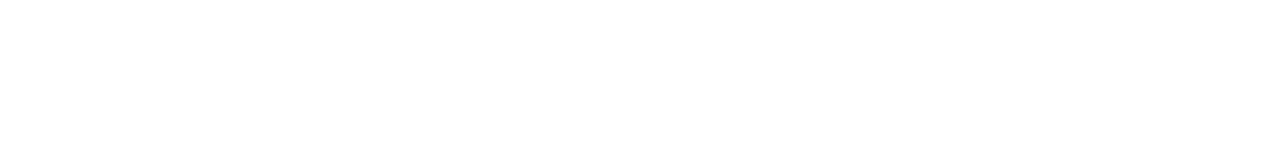
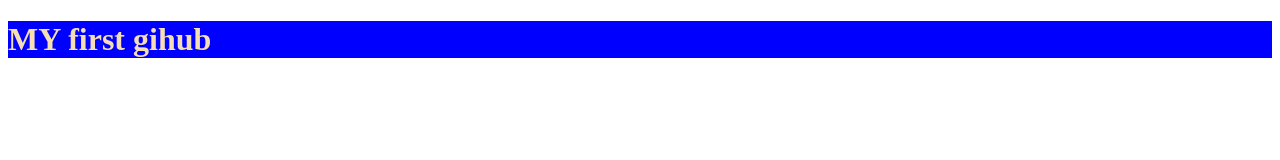
Before and after one commit to safin878/modul-2, a plain HTML site: page index.html in a window 1280 px wide. Drawn offline with Linux system fonts and the light colour scheme.

Commit message:
addede commit

```diff
--- a/index.css
+++ b/index.css
@@ -0,0 +1,4 @@
+h1{
+    color: wheat;
+    background-color: blue;
+}
--- a/index.html
+++ b/index.html
@@ -3,9 +3,10 @@
 <head>
     <meta charset="UTF-8">
     <meta name="viewport" content="width=device-width, initial-scale=1.0">
-    <title>First github repo</title>
+    <title>First github repo </title>
+    <link rel="stylesheet" href="index.css">
 </head>
 <body>
-
+    <h1>MY first gihub</h1>
 </body>
 </html>
```
